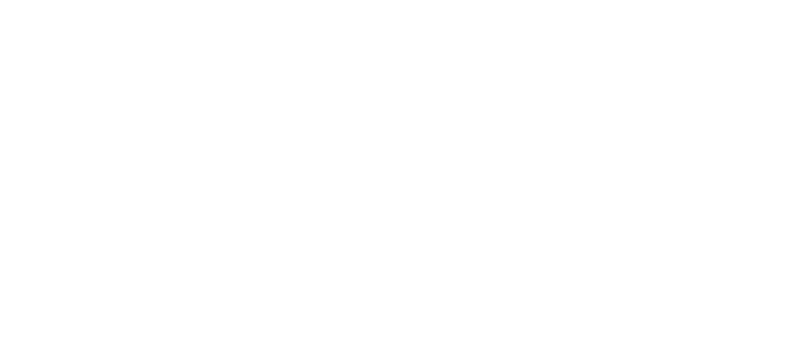
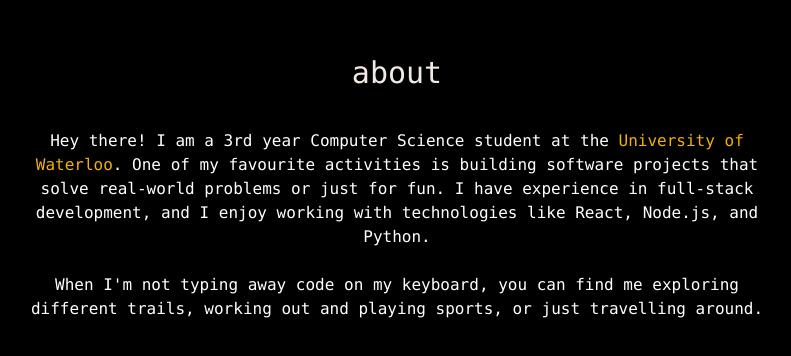
Before and after one commit to Ralenze/personalweb, a React (Vite) app: page /about in a window 1280 px wide. Shown: the part 170-526 px from the top of the page, without its empty margins (243-1034 px from the left). Built offline with nearby package versions, Linux system fonts and the light colour scheme.

Commit message:
improved about page.

```diff
--- a/src/App.jsx
+++ b/src/App.jsx
@@ -36,6 +36,9 @@
               <PageButton>
         blog
       </PageButton>
+      <PageButton>
+        contact
+      </PageButton>
       </div>
       </div>
 
--- a/src/components/pagebutton.jsx
+++ b/src/components/pagebutton.jsx
@@ -7,7 +7,8 @@
     return (
 
         <>
-        <div className={"h-16 w-3/5 text-text text-center hover:cursor-pointer justify-content-center text-3xl lg:rounded-2xl border-b-text border-b lg:border-none duration-150 my-2 place-content-center hover:text-blue-500 hover:bg-neutral-900 font-mono"} onClick={()=>{
+        <div className={"h-16 w-3/5 text-text text-center hover:cursor-pointer justify-content-center text-3xl lg:rounded-2xl border-b-text border-b lg:border-none duration-150 my-2 place-content-center hover:text-blue-500 hover:bg-neutral-900 font-mono " + props.className}
+        onClick={()=>{
             navigate(props.route)
         }}>
         {props.children}
--- /dev/null
+++ b/src/components/textbox.jsx
@@ -0,0 +1,17 @@
+import '../index.css'
+
+
+function TextBox(props) {
+
+return (
+    <>
+    <div className="h-full w-4/5 lg:w-3/5 text-white font-mono text-center" >
+        {props.children}
+
+    </div>
+    </>
+)
+
+}
+
+export default TextBox;
--- a/src/pages/About.jsx
+++ b/src/pages/About.jsx
@@ -1,10 +1,42 @@
 import '../index.css';
-
+import PageButton from '../components/pagebutton.jsx'
+import TextBox from '../components/textbox.jsx'
+import { ABOUTME } from '../texts/aboutme.js';
 function AboutPage() {
 
 return(
 
     <>
+    <div className="bg-black h-screen w-screen flex flex-col place-items-center">
+        <div className="h-2/5 w-full place-items-center flex place-items-end justify-center my-4">
+        <PageButton className="hidden absolute top-0 left-0 border-none">
+            return
+        </PageButton>
+    <PageButton>
+        about
+    </PageButton>
+</div>
+<div className="h-3/4 place-items-center">
+    <TextBox>
+          {ABOUTME.hero.title.map((part, i) => (
+            (part.style == "linebreak") ?
+            <>
+                <br  />
+                <br />
+            </>
+
+             :
+
+    <span
+      key={i}
+      className={part.style} // fix this
+    >
+      {part.text}
+    </span>
+  ))}
+    </TextBox>
+    </div>
+    </div>
     </>
 )
 
--- /dev/null
+++ b/src/texts/aboutme.js
@@ -0,0 +1,15 @@
+export const ABOUTME = {
+  hero: {
+    title: [
+      { text: "Hey there! I am a 3rd year Computer Science student at the " },
+      { text: "University of Waterloo", style: "text-yellow-500" },
+      {
+        text: ". One of my favourite activities is building software projects that solve real-world problems or just for fun. I have experience in full-stack development, and I enjoy working with technologies like React, Node.js, and Python.",
+      },
+      { text: " ", style: "linebreak" },
+      {
+        text: " When I'm not typing away code on my keyboard, you can find me exploring different trails, working out and playing sports, or just travelling around.",
+      },
+    ],
+  },
+};
```
